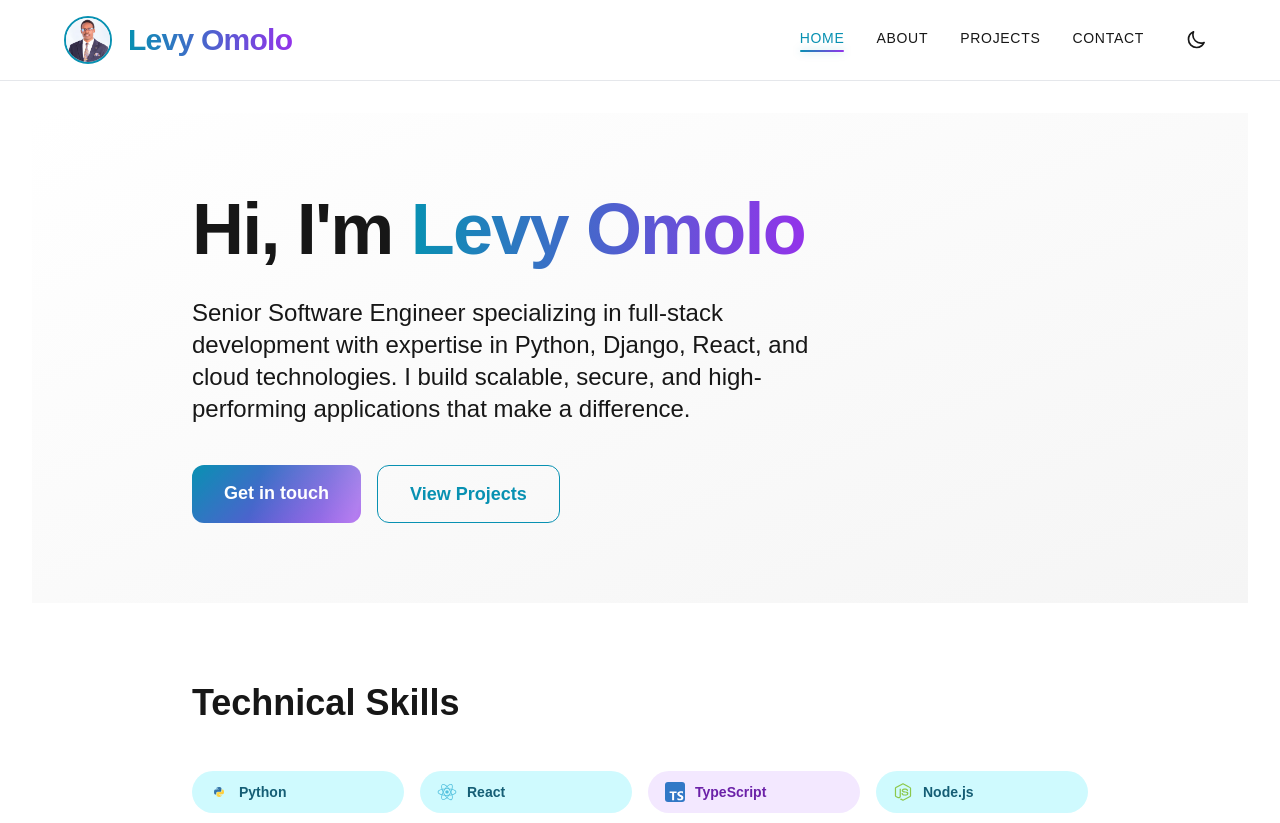
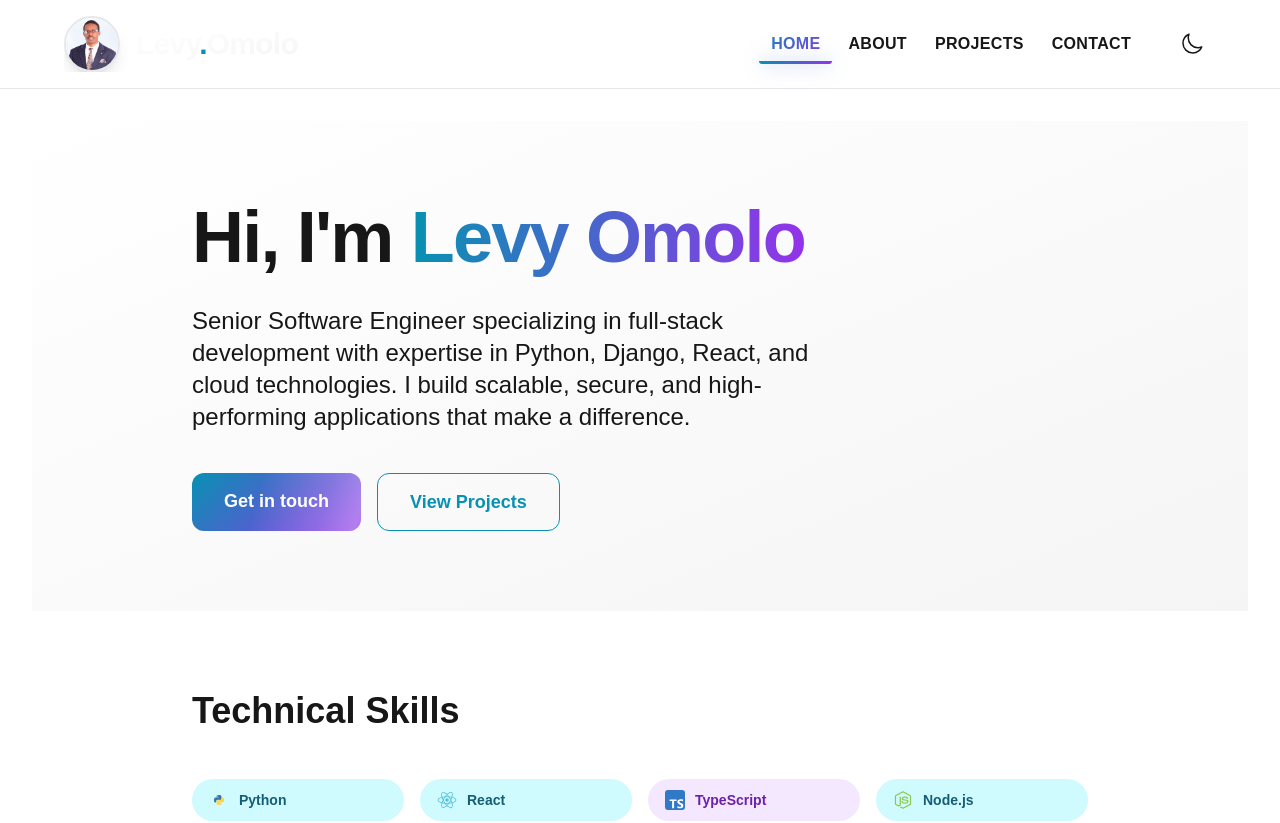
Before and after one commit to omololevy/omololevy, a Next.js app: page / in a window 1280 px wide. Shown: the top 823 px of the page. Built offline with nearby package versions, Linux system fonts and the light colour scheme.

Commit message:
enhance navbar with premium styling and shimmer effects

```diff
--- a/src/app/globals.css
+++ b/src/app/globals.css
@@ -204,46 +204,143 @@ canvas {
 }
 
 /* ============================================
-   NAV LINK — Desktop header links
-   Animated underline glow that sweeps in
+   NAV LINK — Premium header links
+   Shimmer text effect on hover, glowing underline
    ============================================ */
 .nav-link {
   position: relative;
-  padding-bottom: 4px;
-  transition: color 0.3s ease;
+  padding: 8px 12px;
+  font-weight: 600;
+  letter-spacing: 0.02em;
+  text-transform: uppercase;
+  transition: all 0.4s cubic-bezier(.4,0,.2,1);
+  border-radius: 8px;
 }
 
-.nav-link::after {
+/* Shimmer text effect */
+.nav-link::before {
+  content: attr(data-text);
+  position: absolute;
+  top: 0;
+  left: 0;
+  right: 0;
+  bottom: 0;
+  color: transparent;
+  background: linear-gradient(135deg, var(--primary), var(--accent), var(--primary));
+  background-size: 200% 100%;
+  background-clip: text;
+  -webkit-background-clip: text;
+  -webkit-text-fill-color: transparent;
+  animation: shimmer-text 3s ease-in-out infinite;
+  opacity: 0;
+  transition: opacity 0.3s ease;
+}
+
+.nav-link:hover {
+  background: rgba(8, 145, 178, 0.08);
+  color: var(--primary);
+}
+
+.nav-link:hover::before {
+  opacity: 1;
+}
+
+.nav-link:hover {
+  transform: translateY(-2px);
+  box-shadow: 0 0 15px var(--primary-glow);
+}
+
+.nav-link.active {
+  background: linear-gradient(135deg, var(--primary), var(--accent));
+  -webkit-background-clip: text;
+  -webkit-text-fill-color: transparent;
+  background-clip: text;
+  font-weight: 700;
+  color: #fff;
+}
+
+.nav-link.active::before {
+  opacity: 0;
+}
+
+/* Active underline glow */
+.nav-link.active::after {
   content: '';
   position: absolute;
   bottom: 0;
-  left: 50%;
-  width: 0;
-  height: 2px;
+  left: 0;
+  right: 0;
+  height: 3px;
+  border-radius: 0 0 12px 12px;
   background: linear-gradient(90deg, var(--primary), var(--accent));
-  border-radius: 2px;
-  transition: width 0.35s cubic-bezier(.4,0,.2,1), left 0.35s cubic-bezier(.4,0,.2,1);
-  box-shadow: none;
+  box-shadow: 0 0 15px var(--primary-glow), 0 0 30px var(--accent-glow);
+  animation: pulse-underline 2s ease-in-out infinite;
 }
 
-.nav-link:hover {
-  color: var(--primary);
+/* ============================================
+   NAVBAR BRANDING — Enhanced logo section
+   ============================================ */
+.nav-brand {
+  position: relative;
+  overflow: hidden;
+  transition: all 0.4s cubic-bezier(.4,0,.2,1);
 }
 
-.nav-link:hover::after {
-  width: 100%;
-  left: 0;
-  box-shadow: 0 0 12px var(--primary-glow), 0 0 25px var(--accent-glow);
+.nav-brand::before {
+  content: '';
+  position: absolute;
+  inset: -50%;
+  background: radial-gradient(circle, var(--primary-glow) 0%, transparent 60%);
+  opacity: 0;
+  transition: opacity 0.4s ease;
+  z-index: -1;
 }
 
-.nav-link.active {
-  color: var(--primary);
+.nav-brand:hover {
+  transform: scale(1.02);
 }
 
-.nav-link.active::after {
-  width: 100%;
-  left: 0;
-  box-shadow: 0 0 8px var(--primary-glow);
+.nav-brand:hover::before {
+  opacity: 0.4;
+}
+
+/* ============================================
+   KEYFRAME ANIMATIONS
+   ============================================ */
+@keyframes shimmer {
+  0% { background-position: -200% center; }
+  100% { background-position: 200% center; }
+}
+
+@keyframes shimmer-text {
+  0% { background-position: 0% center; }
+  50% { background-position: 100% center; }
+  100% { background-position: 0% center; }
+}
+
+@keyframes pulse-underline {
+  0%, 100% { transform: scaleX(1); opacity: 1; }
+  50% { transform: scaleX(0.98); opacity: 0.7; }
+}
+
+@keyframes float {
+  0%, 100% { transform: translateY(0); }
+  50% { transform: translateY(-3px); }
+}
+
+@keyframes pulse-glow {
+  0%, 100% { box-shadow: 0 0 8px var(--primary-glow), 0 0 20px transparent; }
+  50% { box-shadow: 0 0 16px var(--primary-glow), 0 0 40px var(--accent-glow); }
+}
+
+@keyframes border-glow-pulse {
+  0%, 100% { border-color: var(--primary); box-shadow: 0 0 8px var(--primary-glow); }
+  50% { border-color: var(--accent); box-shadow: 0 0 16px var(--accent-glow); }
+}
+
+@keyframes radiate {
+  0% { transform: scale(0.8); opacity: 0; }
+  100% { transform: scale(1.2); opacity: 0; }
 }
 
 /* ============================================
@@ -429,21 +526,50 @@ canvas {
 
 /* ============================================
    THEME TOGGLE BUTTON
+   Premium gradient effect on hover
    ============================================ */
 .theme-toggle {
+  position: relative;
+  overflow: hidden;
   transition: all 0.3s cubic-bezier(.4,0,.2,1);
+  z-index: 10;
 }
 
 .theme-toggle:hover {
-  transform: rotate(20deg) scale(1.15);
+  transform: scale(1.05);
+  background: rgba(8, 145, 178, 0.1);
+}
+
+[data-theme="dark"] .theme-toggle:hover {
+  background: rgba(34, 211, 238, 0.1);
+}
+
+.theme-toggle::before {
+  content: '';
+  position: absolute;
+  inset: -50%;
+  background: radial-gradient(circle at center, var(--primary-glow), transparent 70%);
+  opacity: 0;
+  transition: opacity 0.4s ease;
+  z-index: -1;
+}
+
+.theme-toggle:hover::before {
+  opacity: 0.3;
+}
+
+[data-theme="dark"] .theme-toggle:hover::before {
+  background: radial-gradient(circle at center, var(--accent-glow), transparent 70%);
+  opacity: 0.4;
+}
+
+.theme-toggle svg {
+  transition: transform 0.5s cubic-bezier(.68,-0.55,.27,1.55), filter 0.3s ease;
 }
 
 .theme-toggle:hover svg {
-  filter: drop-shadow(0 0 8px var(--accent-glow));
-}
-
-[data-theme="dark"] .theme-toggle:hover svg {
-  filter: drop-shadow(0 0 12px var(--accent-glow)) drop-shadow(0 0 25px var(--primary-glow));
+  transform: rotate(15deg);
+  filter: drop-shadow(0 0 6px var(--primary-glow)) drop-shadow(0 0 12px var(--accent-glow));
 }
 
 /* ============================================
--- a/src/components/Navbar.tsx
+++ b/src/components/Navbar.tsx
@@ -7,12 +7,20 @@ import Image from "next/image";
 export default function Navbar() {
   const [theme, setTheme] = useState("");
   const [activeRoute, setActiveRoute] = useState("");
+  const [scrolled, setScrolled] = useState(false);
 
   useEffect(() => {
     const savedTheme = localStorage.getItem("theme") || "light";
     setTheme(savedTheme);
     document.documentElement.setAttribute("data-theme", savedTheme);
     setActiveRoute(window.location.pathname);
+
+    const handleScroll = () => {
+      setScrolled(window.scrollY > 20);
+    };
+
+    window.addEventListener("scroll", handleScroll);
+    return () => window.removeEventListener("scroll", handleScroll);
   }, []);
 
   const toggleTheme = () => {
@@ -31,70 +39,80 @@ export default function Navbar() {
   ];
 
   return (
-    <nav className="w-full py-4 px-6 bg-background/80 backdrop-blur-md sticky top-0 z-50 border-b border-foreground/10">
+    <nav
+      className={`w-full px-6 py-4 sticky top-0 z-50 transition-all duration-500 ${
+        scrolled
+          ? "bg-background/90 backdrop-blur-xl shadow-xl border-b border-foreground/5"
+          : "bg-background/80 backdrop-blur-md border-b border-foreground/10"
+      }`}
+    >
       <div className="max-w-6xl mx-auto flex justify-between items-center">
-        {/* Logo with profile picture — larger presence */}
-        <Link href="/" className="flex items-center gap-4 group">
+        {/* Logo with profile picture — premium presentation */}
+        <Link href="/" className="nav-brand flex items-center gap-4 group">
           <div className="relative">
+            <div className="absolute inset-0 rounded-full bg-gradient-to-tr from-primary/30 to-accent/30 blur-xl group-hover:blur-2xl transition-all duration-500"></div>
             <Image
               src="/images/profile.png"
               alt="Levy Omolo"
-              width={48}
-              height={48}
-              className="rounded-full profile-ring w-12 h-12 object-cover"
+              width={56}
+              height={56}
+              className="rounded-full w-14 h-14 object-cover border-2 border-primary/30 group-hover:border-primary transition-all duration-500 shadow-lg relative z-10"
             />
           </div>
-          <span className="text-2xl sm:text-3xl font-extrabold bg-gradient-to-r from-primary to-accent bg-clip-text text-transparent tracking-tight">
-            Levy Omolo
+          <span className="text-3xl font-black tracking-tight bg-gradient-to-br from-foreground to-primary bg-clip-text text-transparent">
+            Levy<span className="text-primary">.</span>Omolo
           </span>
         </Link>
 
-        {/* Desktop Menu */}
-        <div className="hidden sm:flex items-center gap-8">
+        {/* Desktop Menu - Premium styling */}
+        <div className="hidden lg:flex items-center gap-1">
           {navLinks.map((link) => (
             <Link
               key={link.href}
               href={link.href}
-              className={`nav-link font-medium text-sm uppercase tracking-wider ${
-                activeRoute === link.href ? "active" : ""
-              }`}
+              className={`nav-link ${activeRoute === link.href ? "active" : ""}`}
+              data-text={link.label}
             >
               {link.label}
             </Link>
           ))}
+          <div className="w-px h-8 bg-foreground/20 mx-2"></div>
           <button
             onClick={toggleTheme}
-            className="theme-toggle p-2.5 rounded-full hover:bg-foreground/5"
+            className="theme-toggle p-3 rounded-xl hover:bg-foreground/5 transition-all duration-300 group relative"
             aria-label={`Switch to ${theme === "light" ? "dark" : "light"} mode`}
           >
             {theme === "light" ? (
-              <svg className="w-5 h-5" fill="none" stroke="currentColor" viewBox="0 0 24 24" strokeWidth={2}>
+              <svg className="w-6 h-6 text-foreground" fill="none" stroke="currentColor" viewBox="0 0 24 24" strokeWidth={1.5}>
                 <path strokeLinecap="round" strokeLinejoin="round" d="M21.752 15.002A9.718 9.718 0 0118 15.75c-5.385 0-9.75-4.365-9.75-9.75 0-1.33.266-2.597.748-3.752A9.753 9.753 0 003 11.25C3 16.635 7.365 21 12.75 21a9.753 9.753 0 006.002-2.082 9.718 9.718 0 003-3.916z" />
               </svg>
             ) : (
-              <svg className="w-5 h-5 text-accent" fill="none" stroke="currentColor" viewBox="0 0 24 24" strokeWidth={2}>
+              <svg className="w-6 h-6 text-accent" fill="none" stroke="currentColor" viewBox="0 0 24 24" strokeWidth={1.5}>
+                <path strokeLinecap="round" strokeLinejoin="round" d="M12 3v2.25m6.364.386l-1.591 1.591M21 12h-2.25m-.386 6.364l-1.591-1.591M12 18.75V21m-4.773-4.227l-1.591 1.591M5.25 12H3m4.227-4.773L5.636 5.636M15.75 12a3.75 3.75 0 11-7.5 0 3.75 3.75 0 017.5 0z" />
+              </svg>
+            )}
+            <span className="absolute inset-0 rounded-xl bg-gradient-to-r from-primary/20 to-accent/20 opacity-0 group-hover:opacity-100 transition-opacity duration-300 -z-10"></span>
+          </button>
+        </div>
+
+        {/* Mobile theme toggle */}
+        <div className="sm:hidden flex items-center gap-2">
+          <button
+            onClick={toggleTheme}
+            className="theme-toggle p-2.5 rounded-lg hover:bg-foreground/5 transition-all duration-300"
+            aria-label={`Switch to ${theme === "light" ? "dark" : "light"} mode`}
+          >
+            {theme === "light" ? (
+              <svg className="w-5 h-5 text-foreground" fill="none" stroke="currentColor" viewBox="0 0 24 24" strokeWidth={1.5}>
+                <path strokeLinecap="round" strokeLinejoin="round" d="M21.752 15.002A9.718 9.718 0 0118 15.75c-5.385 0-9.75-4.365-9.75-9.75 0-1.33.266-2.597.748-3.752A9.753 9.753 0 003 11.25C3 16.635 7.365 21 12.75 21a9.753 9.753 0 006.002-2.082 9.718 9.718 0 003-3.916z" />
+              </svg>
+            ) : (
+              <svg className="w-5 h-5 text-accent" fill="none" stroke="currentColor" viewBox="0 0 24 24" strokeWidth={1.5}>
                 <path strokeLinecap="round" strokeLinejoin="round" d="M12 3v2.25m6.364.386l-1.591 1.591M21 12h-2.25m-.386 6.364l-1.591-1.591M12 18.75V21m-4.773-4.227l-1.591 1.591M5.25 12H3m4.227-4.773L5.636 5.636M15.75 12a3.75 3.75 0 11-7.5 0 3.75 3.75 0 017.5 0z" />
               </svg>
             )}
           </button>
         </div>
-
-        {/* Mobile theme toggle */}
-        <button
-          onClick={toggleTheme}
-          className="sm:hidden theme-toggle p-2.5 rounded-full hover:bg-foreground/5"
-          aria-label={`Switch to ${theme === "light" ? "dark" : "light"} mode`}
-        >
-          {theme === "light" ? (
-            <svg className="w-5 h-5" fill="none" stroke="currentColor" viewBox="0 0 24 24" strokeWidth={2}>
-              <path strokeLinecap="round" strokeLinejoin="round" d="M21.752 15.002A9.718 9.718 0 0118 15.75c-5.385 0-9.75-4.365-9.75-9.75 0-1.33.266-2.597.748-3.752A9.753 9.753 0 003 11.25C3 16.635 7.365 21 12.75 21a9.753 9.753 0 006.002-2.082 9.718 9.718 0 003-3.916z" />
-            </svg>
-          ) : (
-            <svg className="w-5 h-5 text-accent" fill="none" stroke="currentColor" viewBox="0 0 24 24" strokeWidth={2}>
-              <path strokeLinecap="round" strokeLinejoin="round" d="M12 3v2.25m6.364.386l-1.591 1.591M21 12h-2.25m-.386 6.364l-1.591-1.591M12 18.75V21m-4.773-4.227l-1.591 1.591M5.25 12H3m4.227-4.773L5.636 5.636M15.75 12a3.75 3.75 0 11-7.5 0 3.75 3.75 0 017.5 0z" />
-            </svg>
-          )}
-        </button>
       </div>
     </nav>
   );
```
